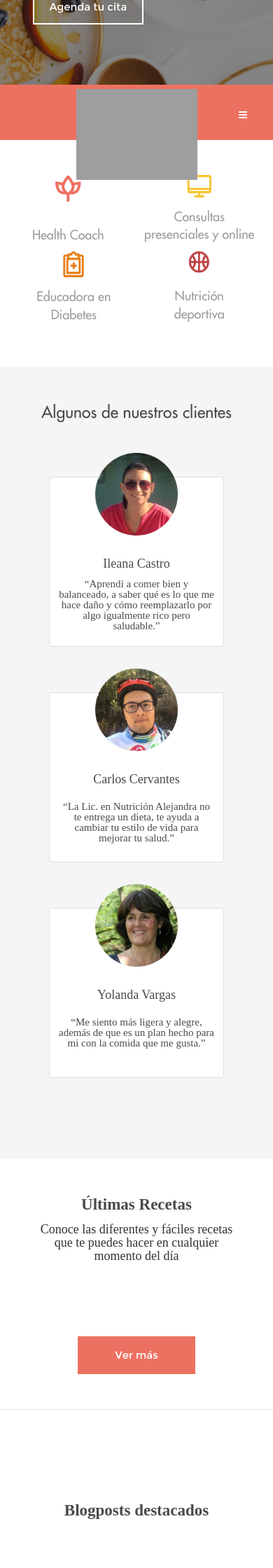
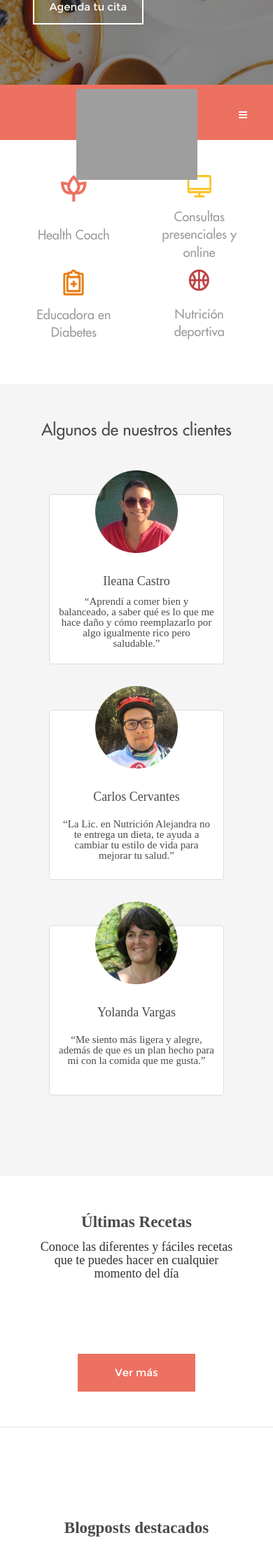
Before and after one commit to BlickLabs/alegpaez, a Django app: template nutriologa/templates/index.html in a window 390 px wide. Shown: the part 358-2598 px from the top of the page at 70% size. Run offline with Django 3.2, Linux system fonts and the light colour scheme; the template is opened without the code that fills it, so the values that code supplies are empty; some libraries are stand-ins or nearby versions; some web fonts are replaced; grey boxes are pictures that could not be loaded.

Commit message:
#38 now change width again

```diff
--- a/nutriologa/static/css/idevices.css
+++ b/nutriologa/static/css/idevices.css
@@ -6,7 +6,7 @@
   and (max-device-width: 1024px)
   and (-webkit-min-device-pixel-ratio: 1) {
     .special-width {
-      width: 163px !important;
+      width: 147px !important;
     }
 }
 
@@ -17,7 +17,7 @@
   and (orientation: portrait)
   and (-webkit-min-device-pixel-ratio: 1) {
     .special-width {
-      width: 163px !important;
+      width: 147px !important;
     }
 }
 
@@ -332,7 +332,7 @@
   and (max-device-width: 480px)
   and (-webkit-min-device-pixel-ratio: 2) {
     .special-width {
-      width: 163px !important;
+      width: 147px !important;
     }
 }
 
@@ -343,7 +343,7 @@
   and (-webkit-min-device-pixel-ratio: 2)
   and (orientation: portrait) {
     .special-width {
-      width: 163px !important;
+      width: 147px !important;
     }
 }
 
@@ -354,7 +354,7 @@
   and (-webkit-min-device-pixel-ratio: 2)
   and (orientation: landscape) {
     .special-width {
-        width: 163px !important;
+        width: 147px !important;
     }
 }
 
```
